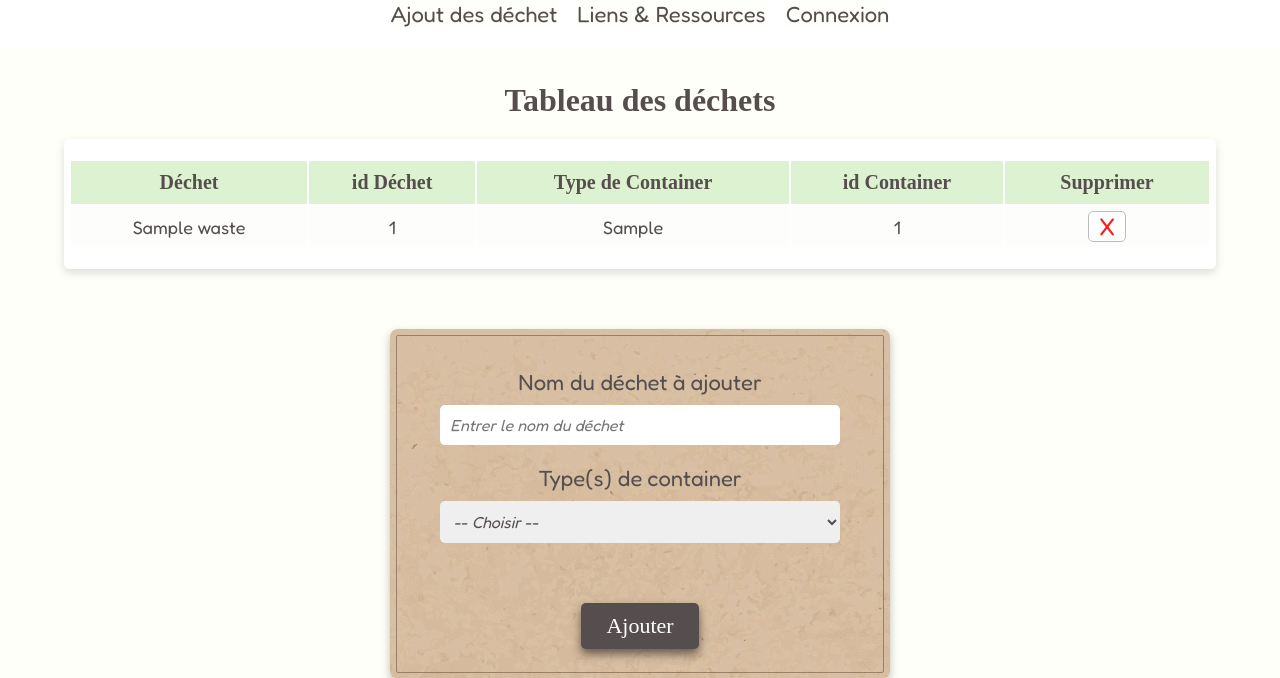
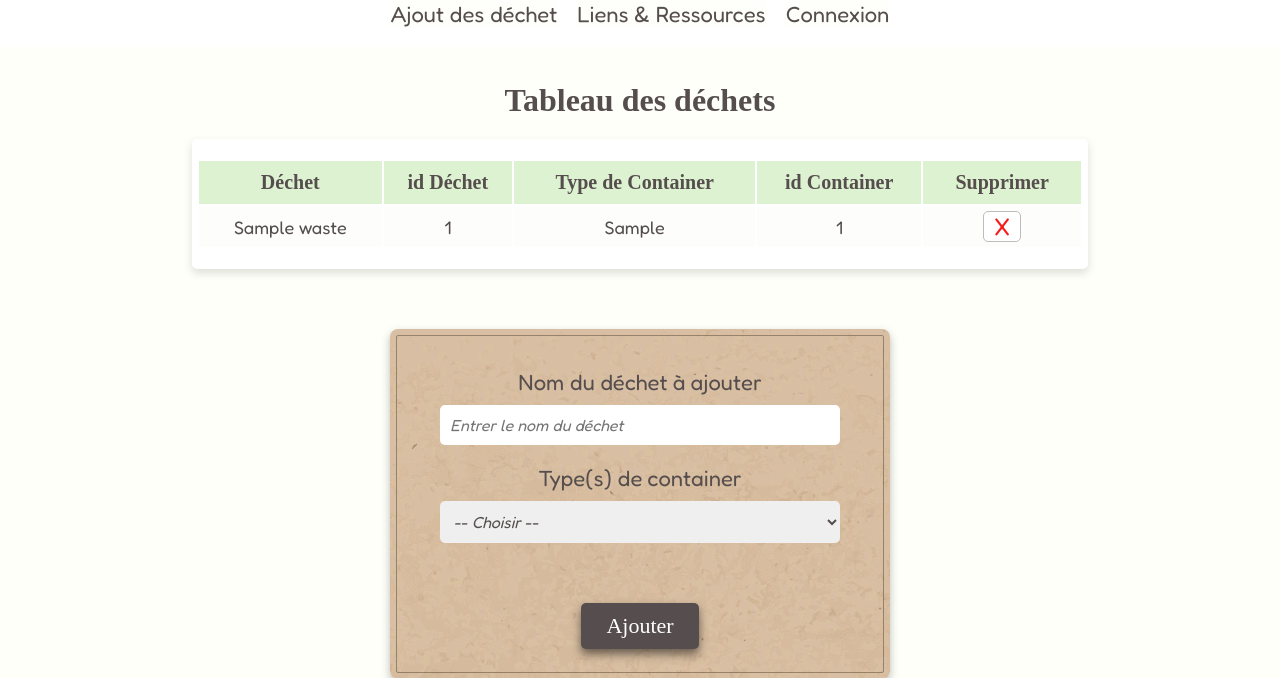
Before and after one commit to Anais-DZ/Verify-admin, a PHP site: page / in a window 1280 px wide. Shown: the part 189-867 px from the top of the page. Run offline with PHP 8.4, Linux system fonts and the light colour scheme; tables that the repository leaves empty or names only in its code hold one stand-in row (values such as "Sample post"); some web fonts are replaced.

Commit message:
modification taille tableau

```diff
--- a/styles/administration.css
+++ b/styles/administration.css
@@ -115,7 +115,7 @@ td {
 @media (min-width: 700px) {
 
     table {
-        width: 90vw;
+        width: 70vw;
         height: auto;
         background-color: white;
         padding: 20px 5px;
```
